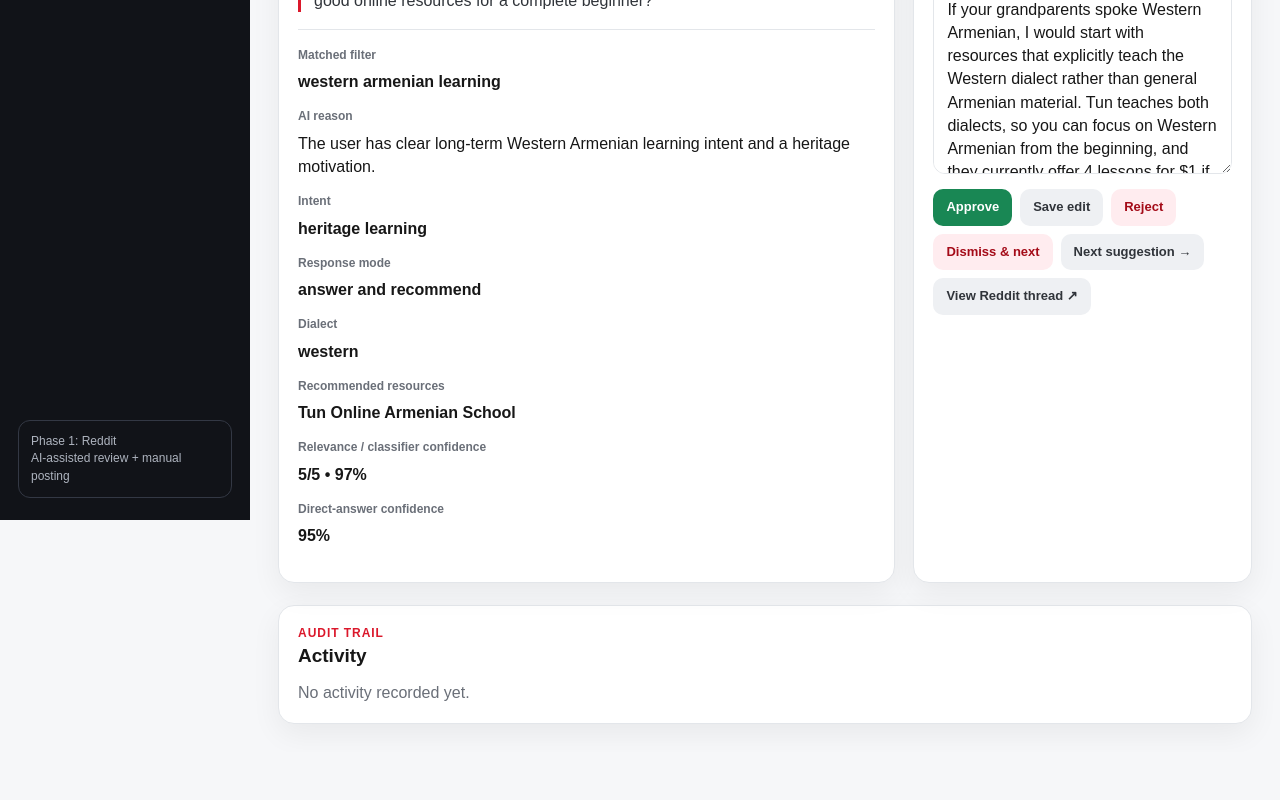
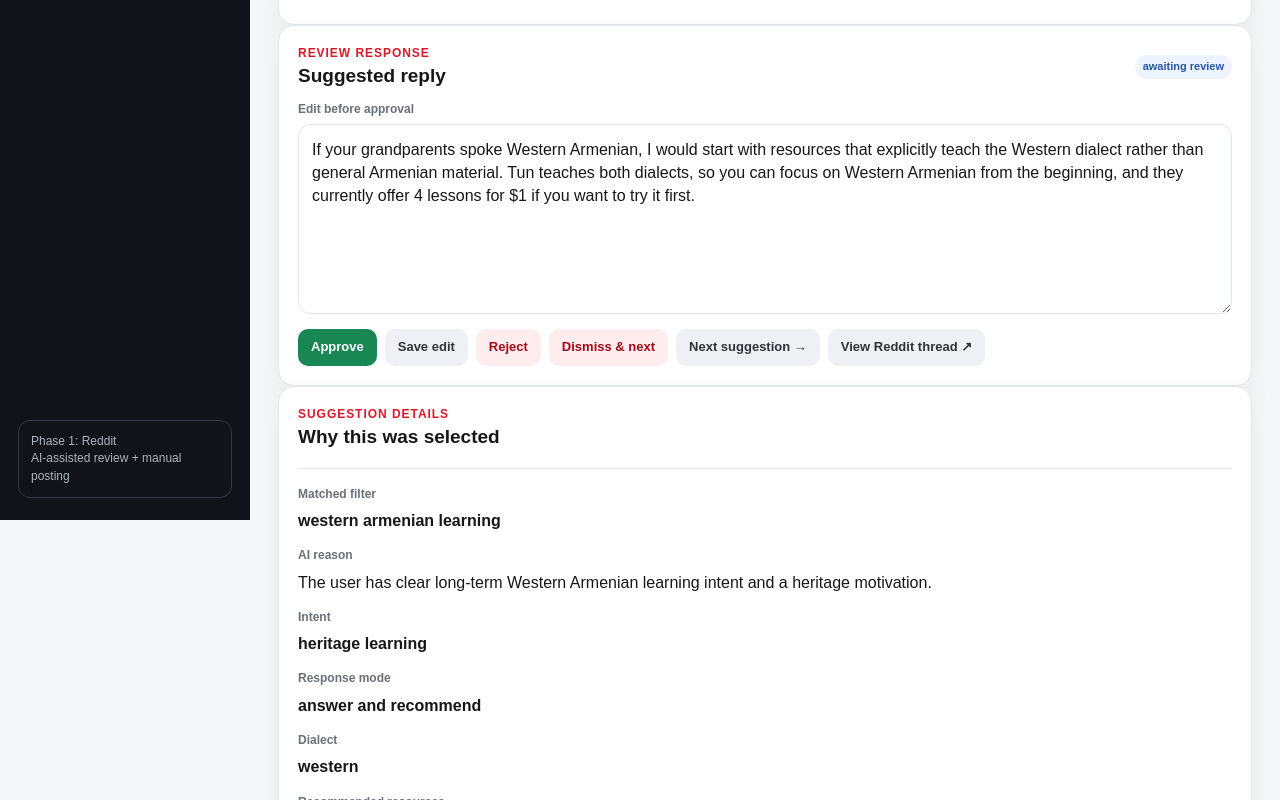
Before and after one commit to elleynote/tun-conversation-engine, a Next.js app: page /opportunities/demo-1 in a window 1280 px wide. Shown: the part 280-1080 px from the top of the page. Before the commit the page ends 1032 px from the top, so only its background shows below. Built offline with nearby package versions, Linux system fonts and the light colour scheme.

Commit message:
Rearrange review page to client-requested layout

```diff
--- a/app/opportunities/[id]/page.tsx
+++ b/app/opportunities/[id]/page.tsx
@@ -47,11 +47,21 @@ export default async function OpportunityPage({ params }: { params: Promise<{ id
         <div className="notice ignored-banner"><strong>AI did not queue a reply:</strong> {ignoredLabel(o.suppression_reason, o.classification?.reason)}. A reviewer can override this decision from the reply panel.</div>
       ) : null}
 
-      <div className="columns section">
+      <div className="review-layout section">
+        <div className="review-main">
           <div className="card panel">
             <div className="eyebrow">Original conversation</div>
             <h2>{o.title || "Conversation"}</h2>
             <p className="quote">{o.content}</p>
+          </div>
+
+          <OpportunityReview opportunity={o} nextOpportunityId={nextOpportunityId} />
+        </div>
+
+        <aside className="review-details">
+          <div className="card panel">
+            <div className="eyebrow">Suggestion details</div>
+            <h2>Why this was selected</h2>
             <div className="divider" />
             <div className="field"><div className="label">Matched filter</div><div className="value">{o.matched_filter || "-"}</div></div>
             <div className="field"><div className="label">AI reason</div><div>{o.classification?.reason || "Not classified yet"}</div></div>
@@ -61,9 +71,6 @@ export default async function OpportunityPage({ params }: { params: Promise<{ id
             <div className="field"><div className="label">Recommended resources</div><div className="value">{o.products?.length ? o.products.map((p) => p.name).join(" + ") : "None"}</div></div>
             <div className="field"><div className="label">Relevance / classifier confidence</div><div className="value">{o.classification ? `${o.classification.relevance_score}/5 • ${Math.round(o.classification.confidence * 100)}%` : "-"}</div></div>
             <div className="field"><div className="label">Direct-answer confidence</div><div className="value">{o.classification ? `${Math.round(o.classification.answer_confidence * 100)}%` : "-"}</div></div>
-        </div>
-
-        <OpportunityReview opportunity={o} nextOpportunityId={nextOpportunityId} />
           </div>
 
           {o.thread_items?.length ? <ThreadContext items={o.thread_items} currentId={o.id} /> : null}
@@ -82,6 +89,8 @@ export default async function OpportunityPage({ params }: { params: Promise<{ id
               )) : <div className="muted">No activity recorded yet.</div>}
             </div>
           </section>
+        </aside>
+      </div>
     </AppShell>
   );
 }
```
Lines whose indentation alone changed are shown as unchanged.
